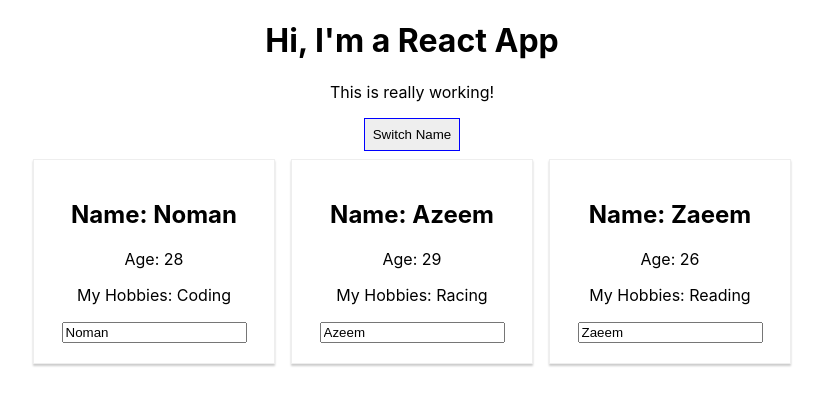
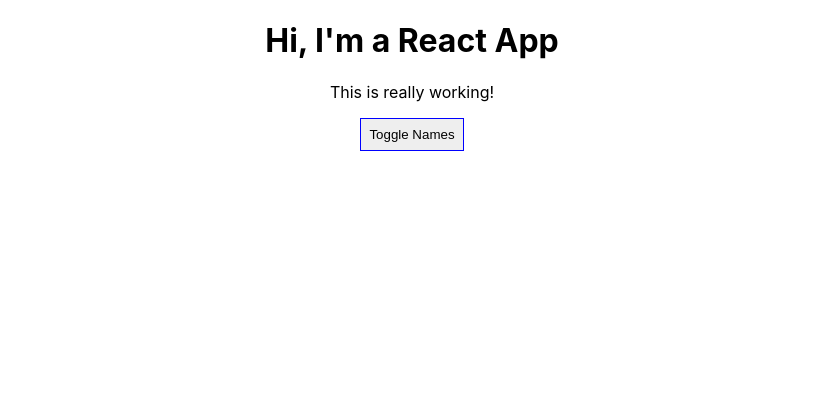
Before and after one commit to noman-nawaz-cs/react-training, a React (Create React App) app: page / in a window 1280 px wide. Shown: the top 406 px of the page, without its empty margins (228-1051 px from the left). Built offline with nearby package versions, Linux system fonts and the light colour scheme.

Commit message:
Folder 4 Completed

```diff
--- a/src/App.js
+++ b/src/App.js
@@ -5,31 +5,38 @@
 class App extends Component {
   state = {
     persons: [
-      { name: 'Noman', age: 28 },
-      { name: 'Azeem', age: 29 },
-      { name: 'Zaeem', age: 26 }
+      { id: 'dan332', name: 'Noman', age: 28 },
+      { id: 'dan333', name: 'Azeem', age: 29 },
+      { id: 'dan334', name: 'Zaeem', age: 26 }
     ],
-    otherState: 'some other value'
+    otherState: 'some other value',
+    showPersons: false
   };
 
-  switchNameHandler = (newName) => {
-    this.setState({
-      persons: [
-        { name: 'Hassan', age: 28 },
-        { name: newName, age: 29 },
-        { name: 'Awais', age: 27 }
-      ]
-    });
+  deletePersonHandler = (personIndex) => {
+    // Always make a copy to ensure update state immutably
+    const persons = [...this.state.persons];
+    persons.splice(personIndex, 1);
+    this.setState({ persons: persons });
   };
 
-  nameChangeHandler = (event) => {
-    this.setState({
-      persons: [
-        { name: 'Noman', age: 28 },
-        { name: event.target.value, age: 29 },
-        { name: 'Zaeem', age: 27 }
-      ]
+  nameChangeHandler = (event, id) => {
+    // Flexible Lists
+    const personIndex = this.state.persons.findIndex(p=> {
+      return p.id === id;
     });
+
+    const person = {...this.state.persons[personIndex]};
+    person.name = event.target.value;
+
+    const persons = [...this.state.persons];
+    persons[personIndex] = person;
+    this.setState({ persons: persons });
+  };
+
+  togglePersonsHandler = () => {
+    const doesShow = this.state.showPersons;
+    this.setState({ showPersons:!doesShow });
   };
 
   render() {
@@ -40,31 +47,32 @@
       cursor: 'pointer'
     }
 
+    let persons = null;
+    if (this.state.showPersons) {
+      persons = (
+        <div>
+          {
+            // Outputting List of persons
+            this.state.persons.map((person, index) => {
+              return <Person
+                key={person.id}
+                name={person.name}
+                age={person.age}
+                click={()=> this.deletePersonHandler(index)}
+                change={(event)=>this.nameChangeHandler(event, person.id)}
+              />
+            })
+          }
+        </div>
+      )
+    }
+
     return (
       <div className="App">
         <h1>Hi, I'm a React App</h1>
         <p>This is really working!</p>
-        <div><button style={style} onClick={this.switchNameHandler.bind(this,'Ali')}>Switch Name</button></div>
-        <Person
-          name={this.state.persons[0].name}
-          age={this.state.persons[0].age}
-        >
-          My Hobbies: Coding
-        </Person>
-        <Person
-          name={this.state.persons[1].name}
-          age={this.state.persons[1].age}
-          click={()=> this.switchNameHandler('Ali')}
-          change={this.nameChangeHandler}
-        >
-          My Hobbies: Racing
-        </Person>
-        <Person
-          name={this.state.persons[2].name}
-          age={this.state.persons[2].age}
-        >
-          My Hobbies: Reading
-        </Person>
+        <div><button style={style} onClick={this.togglePersonsHandler}>Toggle Names</button></div>
+        {persons}
       </div>
     );
   }
```
